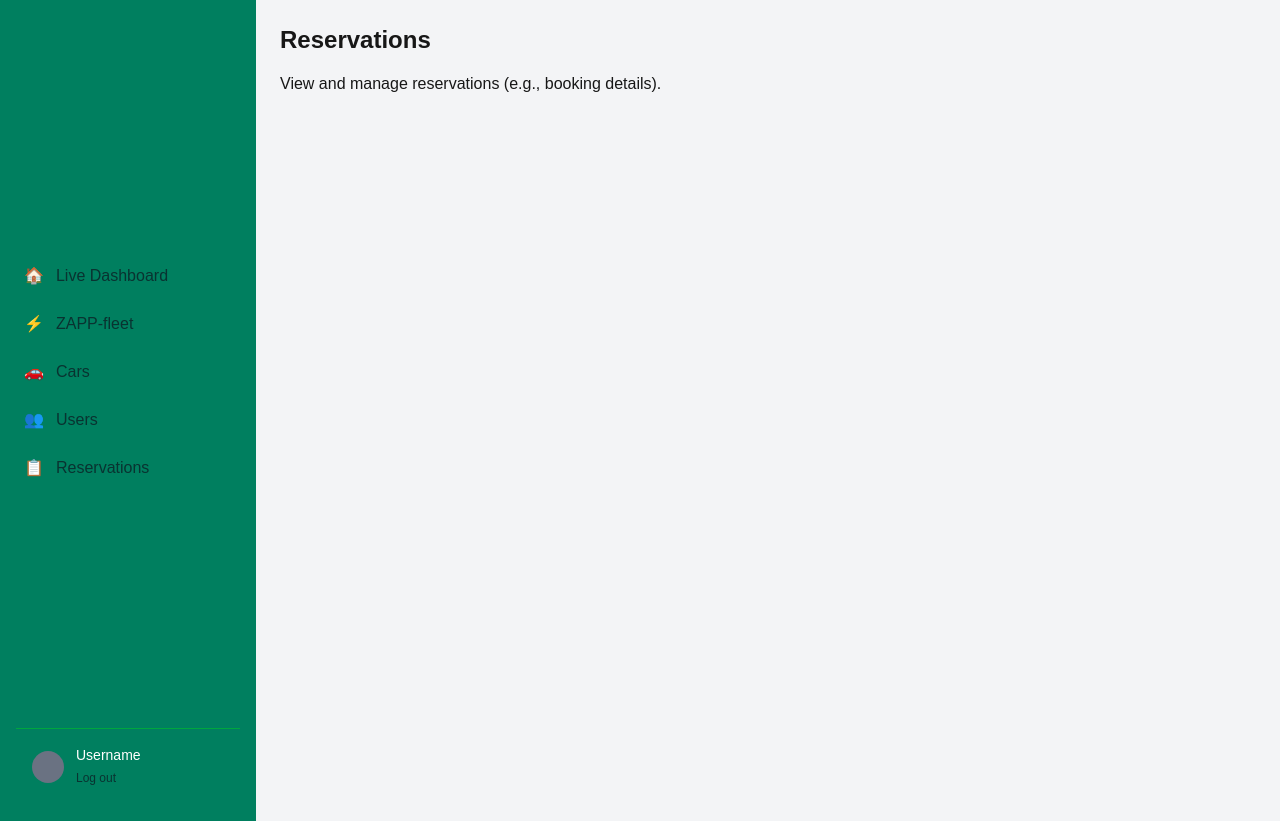
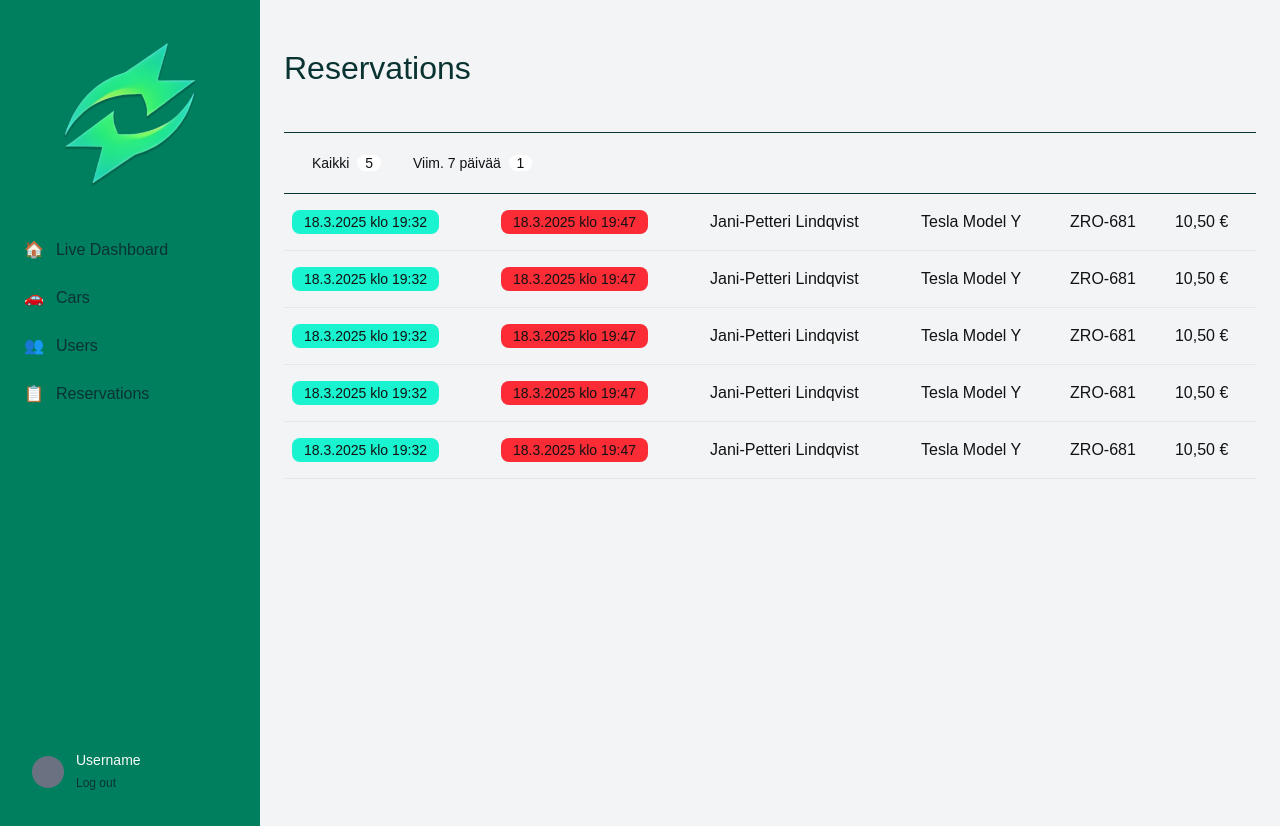
Before and after one commit to S1pi/Zapp-Next, a Next.js app: page /admin/reservations in a window 1280 px wide. Built offline with nearby package versions, Linux system fonts and the light colour scheme.

Commit message:
admin panel pages'style are done

```diff
--- a/src/app/admin/cars/page.tsx
+++ b/src/app/admin/cars/page.tsx
@@ -1,11 +1,66 @@
 import React from "react";
 
 export default function Cars() {
+  // Sample/static data for cars
+  const cars = [
+    { availability: "Saatavilla", model: "Tesla Model Y", color: "Valkoinen", license: "ZRO-681", company: "ZAPP Oy", lastUpdate: "18.3.2025 klo 19:32" },
+    { availability: "Saatavilla", model: "Tesla Model Y", color: "Harmaa", license: "ZRO-681", company: "ZAPP Oy", lastUpdate: "18.3.2025 klo 19:32" },
+    { availability: "Saatavilla", model: "Tesla Model Y", color: "Musta", license: "ZRO-681", company: "ZAPP Oy", lastUpdate: "18.3.2025 klo 19:32" },
+    { availability: "Saatavilla", model: "Tesla Model Y", color: "Harmaa", license: "ZRO-681", company: "ZAPP Oy", lastUpdate: "18.3.2025 klo 19:32" },
+    { availability: "Saatavilla", model: "Tesla Model Y", color: "Harmaa", license: "ZRO-681", company: "ZAPP Oy", lastUpdate: "18.3.2025 klo 19:32" },
+    { availability: "Saatavilla", model: "Tesla Model Y", color: "Valkoinen", license: "ZRO-681", company: "ZAPP Oy", lastUpdate: "18.3.2025 klo 19:32" },
+  ];
+
   return (
     <div>
-      <h1 className="text-2xl font-bold mb-4">Cars</h1>
-      <p>List of cars with details (e.g., make, model, status).</p>
-      {/* Fetch data from /api/cars and display in a table */}
+      <h1 className="text-h2 text-[var(--color-seabed-green)] mb-2 mt-5">Cars</h1>
+      <div className="flex justify-between items-center mt-10 p-4 border-t border-[var(--color-seabed-green)]">
+        <div className="flex space-x-2">
+          <button className="px-3 py-1 text-[var(--color-black-zapp)] rounded-full text-sm">
+            Kaikki <span className="ml-1 bg-white text-[var(--color-black-zapp)] rounded-full px-2">{cars.length}</span>
+          </button>
+          <button className="px-3 py-1 text-[var(--color-black-zapp)] rounded-full text-sm">
+            ZAPP <span className="ml-1 bg-white text-[var(--color-black-zapp)] rounded-full px-2">{cars.length - 1}</span>
+          </button>
+        </div>
+      </div>
+
+      {/* Cars Table */}
+      <div className="overflow-x-auto border-t border-[var(--color-seabed-green)]">
+        <table className="w-full text-left">
+          <tbody>
+            {cars.map((car, index) => (
+              <tr key={index} className="border-b border-gray-200">
+                <td className="py-4 px-2">
+                  <span
+                    className={`px-3 py-1 rounded-full text-sm ${
+                      car.availability === "Saatavilla"
+                        ? "bg-[var(--color-aqua-gem)] text-[var(--color-black-zapp)]"
+                        : "bg-red-200 text-red-800"
+                    }`}
+                  >
+                    {car.availability}
+                  </span>
+                </td>
+                <td className="py-4 px-2">
+                  <div>
+                    <p className="text-[var(--color-black-zapp)]">{car.model}</p>
+                    <p className="text-sm text-[var(--color-secondary)]">{car.color}</p>
+                  </div>
+                </td>
+                <td className="py-4 px-2 text-[var(--color-black-zapp)]">{car.license}</td>
+                <td className="py-4 px-2 text-[var(--color-black-zapp)]">{car.company}</td>
+                <td className="py-4 px-2 text-[var(--color-black-zapp)]">{car.lastUpdate}</td>
+                <td className="py-4 px-2">
+                  <button className="px-3 py-1 bg-[var(--color-secondary)] text-white rounded-lg text-sm hover:bg-[var(--color-seabed-green)]">
+                    Muokkaa
+                  </button>
+                </td>
+              </tr>
+            ))}
+          </tbody>
+        </table>
+      </div>
     </div>
   );
 }
--- a/src/app/admin/layout.tsx
+++ b/src/app/admin/layout.tsx
@@ -7,7 +7,7 @@ import { usePathname } from "next/navigation";
 // Sidebar menu items
 const adminMenu = [
   { name: "Live Dashboard", href: "/admin/live-dashboard", icon: "🏠" },
-  { name: "ZAPP-fleet", href: "/admin/zapp-fleet", icon: "⚡" },
+  // { name: "ZAPP-fleet", href: "/admin/zapp-fleet", icon: "⚡" },
   { name: "Cars", href: "/admin/cars", icon: "🚗" },
   { name: "Users", href: "/admin/users", icon: "👥" },
   { name: "Reservations", href: "/admin/reservations", icon: "📋" },
@@ -21,20 +21,24 @@ export default function AdminLayout({
   const pathname = usePathname();
 
   return (
-    <div className="min-h-screen flex flex-col bg-green-400">
+    <div className="min-h-screen flex flex-col bg-[var(--color-background)]">
       {/* Main Content with Sidebar */}
       <div className="flex flex-1">
         {/* Sidebar */}
-        <aside className="w-64 bg-[#007f5f] text-white p-4">
+        <aside className="w-65 bg-[var(--color-secondary)] text-[var(--color-primary)] p-4">
+          {/* Logo */}
+          <div className="flex justify-center mt-6">
+            <img src="/logo-zapp.png" alt="Logo" width="150" />
+          </div>
           {/* Navigation */}
-          <nav className="mt-60">
+          <nav className="mt-10">
             <ul className="space-y-2">
               {adminMenu.map((item) => (
                 <li key={item.href}>
                  <Link
                 href={item.href}
-                    className={`flex items-center p-2 text-[#093331] hover:text-[#1AF3CF] hover:shadow-lg hover:shadow-[#1AF3CF] ${
-                      pathname === item.href ? "text-[#093331]" : ""
+                className={`flex items-center p-2 text-[var(--color-seabed-green)] hover:text-[var(--color-aqua-gem)] hover:shadow-lg ${
+                  pathname === item.href ? "text-[var(--color-seabed-green)]" : "text-[var(--color-black-zapp)]"
                 }`}
               >
                 <span className="mr-3">{item.icon}</span>
@@ -46,12 +50,12 @@ export default function AdminLayout({
           </nav>
 
           {/* User Profile / Logout */}
-          <div className="m-auto mt-60 p-4 border-t border-green-600">
-            <div className="flex items-center space-x-3  ">
-              <div className="w-8 h-8 bg-gray-500 rounded-full "></div>
+          <div className="m-auto mt-80 p-4">
+            <div className="flex items-center space-x-3">
+              <div className="w-8 h-8 bg-gray-500 rounded-full"></div>
               <div>
-                <p className="text-sm text-white">Username</p>
-                <button className="text-xs text-[#093331] hover:text-[#1AF3CF] ">
+                <p className="text-sm text-[var(--color-primary)]">Username</p>
+                <button className="text-xs text-[var(--color-seabed-green)] hover:text-[var(--color-aqua-gem)]">
                   Log out
                 </button>
               </div>
--- a/src/app/admin/reservations/page.tsx
+++ b/src/app/admin/reservations/page.tsx
@@ -1,11 +1,89 @@
 import React from "react";
 
 export default function Reservations() {
+  // Sample data for reservations
+  const reservations = [
+    {
+      startTime: "18.3.2025 klo 19:32",
+      endTime: "18.3.2025 klo 19:47",
+      user: "Jani-Petteri Lindqvist",
+      model: "Tesla Model Y",
+      license: "ZRO-681",
+      price: "10,50 €",
+    },
+    {
+      startTime: "18.3.2025 klo 19:32",
+      endTime: "18.3.2025 klo 19:47",
+      user: "Jani-Petteri Lindqvist",
+      model: "Tesla Model Y",
+      license: "ZRO-681",
+      price: "10,50 €",
+    },
+    {
+      startTime: "18.3.2025 klo 19:32",
+      endTime: "18.3.2025 klo 19:47",
+      user: "Jani-Petteri Lindqvist",
+      model: "Tesla Model Y",
+      license: "ZRO-681",
+      price: "10,50 €",
+    },
+    {
+      startTime: "18.3.2025 klo 19:32",
+      endTime: "18.3.2025 klo 19:47",
+      user: "Jani-Petteri Lindqvist",
+      model: "Tesla Model Y",
+      license: "ZRO-681",
+      price: "10,50 €",
+    },
+    {
+      startTime: "18.3.2025 klo 19:32",
+      endTime: "18.3.2025 klo 19:47",
+      user: "Jani-Petteri Lindqvist",
+      model: "Tesla Model Y",
+      license: "ZRO-681",
+      price: "10,50 €",
+    },
+  ];
+
   return (
     <div>
-      <h1 className="text-2xl font-bold mb-4">Reservations</h1>
-      <p>View and manage reservations (e.g., booking details).</p>
-      {/* Add a table of reservations */}
+      <h1 className="text-h2 text-[var(--color-seabed-green)] mb-2 mt-5">Reservations</h1>
+      <div className="flex justify-between items-center mt-10 p-4 border-t border-[var(--color-seabed-green)]">
+        <div className="flex space-x-2">
+          <button className="px-3 py-1  text-[var(--color-black-zapp)] rounded-full text-sm">
+            Kaikki <span className="ml-1 bg-white text-[var(--color-black-zapp)] rounded-full px-2">{reservations.length}</span>
+          </button>
+          <button className="px-3 py-1  text-[var(--color-black-zapp)] rounded-full text-sm">
+            Viim. 7 päivää <span className="ml-1 bg-white text-[var(--color-black-zapp)] rounded-full px-2">1</span>
+          </button>
+        </div>
+      </div>
+
+      {/* Reservations Table */}
+      <div className="overflow-x-auto border-t border-[var(--color-seabed-green)]">
+        <table className="w-full text-left">
+          <tbody>
+            {reservations.map((reservation, index) => (
+              <tr key={index} className="border-b border-gray-200">
+                <td className="py-4 px-2">
+                  <span className="px-3 py-1 bg-[var(--color-aqua-gem)] text-[var(--color-black-zapp)] rounded-lg text-sm">
+                    {reservation.startTime}
+                  </span>
+                </td>
+                <td className="py-4 px-2">
+                  <span className="px-3 py-1 bg-red-500 text-[var(--color-black-zapp)] rounded-lg text-sm">
+                    {reservation.endTime}
+                  </span>
+                </td>
+                <td className="py-4 px-2 text-[var(--color-black-zapp)]">{reservation.user}</td>
+                <td className="py-4 px-2 text-[var(--color-black-zapp)]">{reservation.model}</td>
+                <td className="py-4 px-2 text-[var(--color-black-zapp)]">{reservation.license}</td>
+                <td className="py-4 px-2 text-[var(--color-black-zapp)]">{reservation.price}</td>
+              </tr>
+            ))}
+          </tbody>
+        </table>
+      </div>
     </div>
   );
 }
--- a/src/app/admin/users/page.tsx
+++ b/src/app/admin/users/page.tsx
@@ -1,11 +1,69 @@
 import React from "react";
 
 export default function Users() {
+  // Sample data for users
+  const users = [
+    {
+      name: "Jani-Petteri Lindqvist",
+      phone: "+358 40 6920069",
+      email: "jani-p@gmail.com",
+      registered: "18.3.2025 15:37",
+    },
+    {
+      name: "Aatu Kuokkanen",
+      phone: "+358 40 6920069",
+      email: "aatuk@gmail.com",
+      registered: "18.3.2025 15:37",
+    },
+    {
+      name: "Jan Schuravlev",
+      phone: "+358 40 6920069",
+      email: "janschv@gmail.com",
+      registered: "18.3.2025 15:37",
+    },
+    {
+      name: "Juha Kuusmaa-Teir",
+      phone: "+358 40 6920069",
+      email: "juha@hercules.fi",
+      registered: "18.3.2025 15:37",
+    },
+    {
+      name: "Jaakko Myyrä",
+      phone: "+358 40 6920069",
+      email: "jmyyra@gmail.com",
+      registered: "18.3.2025 15:37",
+    },
+  ];
+
   return (
     <div>
-      <h1 className="text-2xl font-bold mb-4">Users</h1>
-      <p>User management (e.g., view, edit, delete users).</p>
-      {/* Fetch data from /api/users */}
+      <h1 className="text-h2 text-[var(--color-seabed-green)] mb-2 mt-5">Users</h1>
+      <div className="flex justify-between items-center mt-10 p-4 border-t border-[var(--color-seabed-green)]">
+        <div className="flex space-x-2">
+          <button className="px-3 py-1 text-[var(--color-black-zapp)] rounded-full text-sm">
+            Kaikki <span className="ml-1 bg-white text-[var(--color-black-zapp)] rounded-full px-2">{users.length}</span>
+          </button>
+          <button className="px-3 py-1 text-[var(--color-black-zapp)] rounded-full text-sm">
+            Odottaa hyväksyntää <span className="ml-1 bg-white text-[var(--color-black-zapp)] rounded-full px-2 ">0</span>
+          </button>
+        </div>
+      </div>
+
+      {/* Users Table */}
+      <div className="overflow-x-auto border-t border-[var(--color-seabed-green)]">
+        <table className="w-full text-left">
+          <tbody>
+            {users.map((user, index) => (
+              <tr key={index} className="border-b border-gray-200">
+                <td className="py-4 px-2 text-[var(--color-black-zapp)]">{user.name}</td>
+                <td className="py-4 px-2 text-[var(--color-black-zapp)]">{user.phone}</td>
+                <td className="py-4 px-2 text-[var(--color-black-zapp)]">{user.email}</td>
+                <td className="py-4 px-2 text-[var(--color-black-zapp)]">{user.registered}</td>
+              </tr>
+            ))}
+          </tbody>
+        </table>
+      </div>
     </div>
   );
 }
```
Also changed, not shown: src/app/admin/live-dashboard/page.tsx (+27 -23 lines), public/logo-zapp.png (added), src/app/globals.css (line endings or trailing spaces), 1 other file (tests, documents, lock files or other folders). Lines whose indentation alone changed are shown as unchanged.
